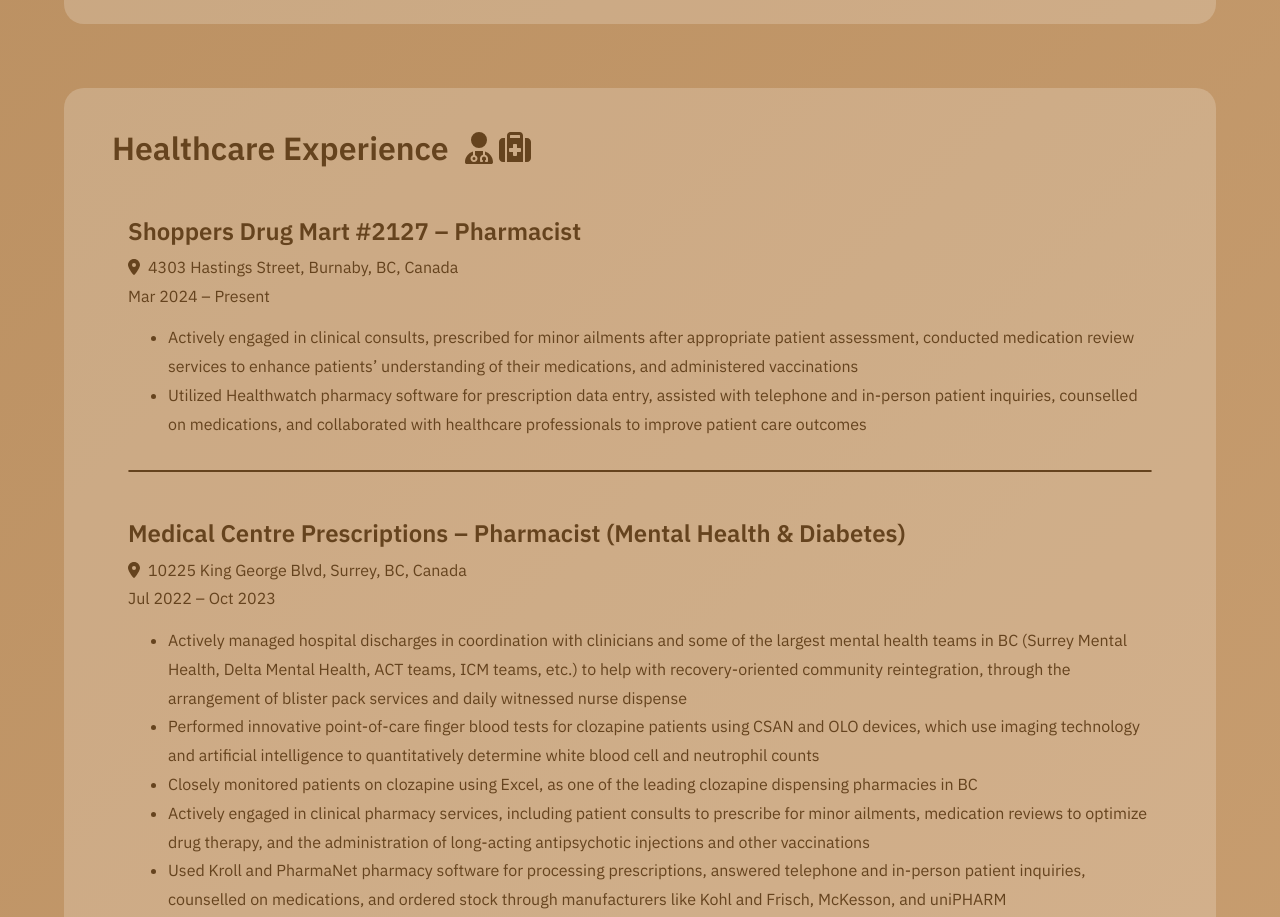
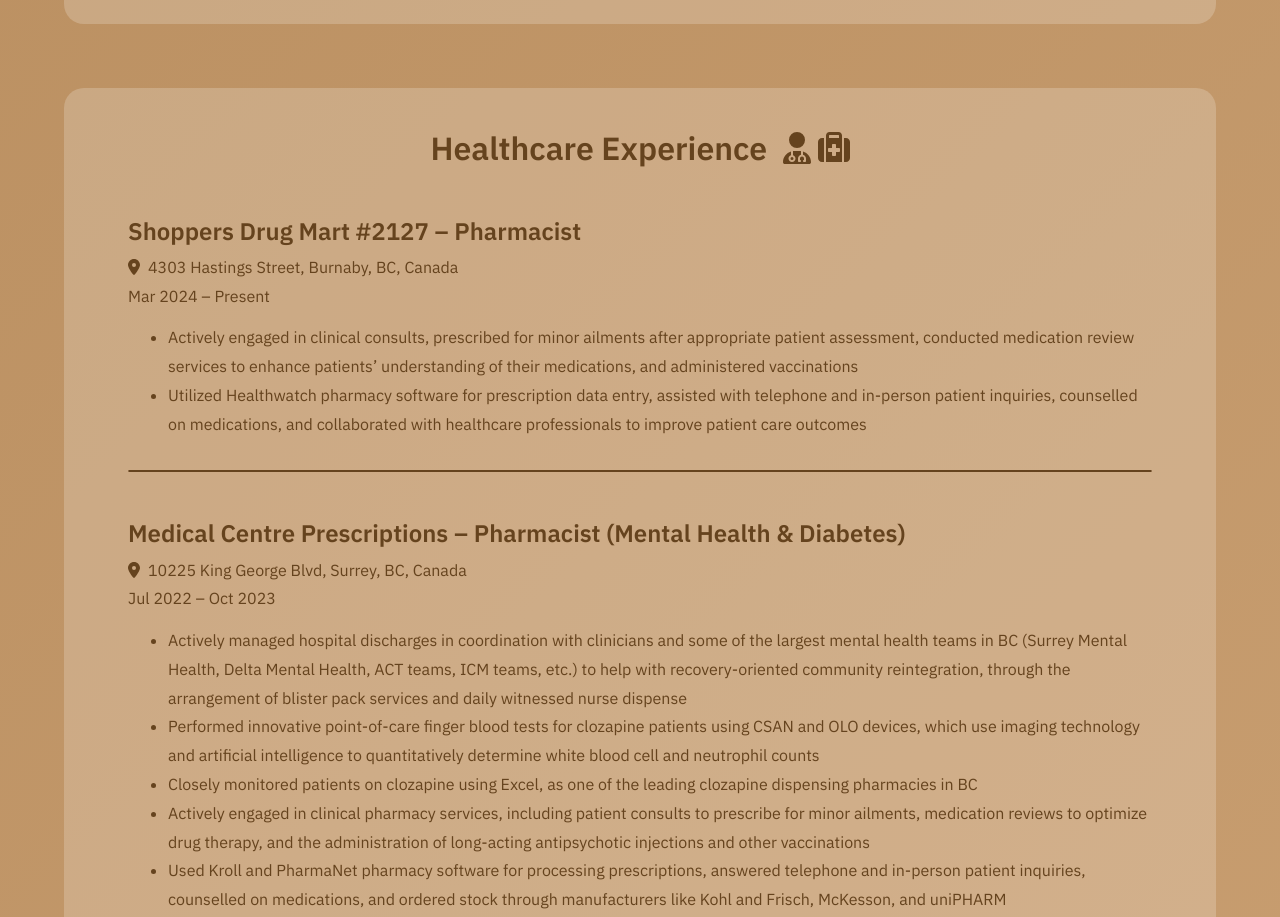
Before and after one commit to steph-xue/portfolio, a React (Vite) app: page /experiences in a window 1280 px wide. Shown: the part 1400-2317 px from the top of the page. Built offline with nearby package versions, Linux system fonts and the light colour scheme.

Commit message:
fix spacing

```diff
--- a/src/style.scss
+++ b/src/style.scss
@@ -1179,15 +1179,15 @@ a {
 }
 
 .healthcare-title {
+	text-align: center;
 	font-size: var(--fs-xl);
 	font-weight: var(--fw-med);
-	margin: 0 0 1em 1em;
+	margin: 0 0 1em 0;
 	width: 130%;
 }
 
 @media (min-width: 400px) {
 	.healthcare-title {
-		margin: 0 0 1em 0;
 		width: 100%;
 	}
 }
```
